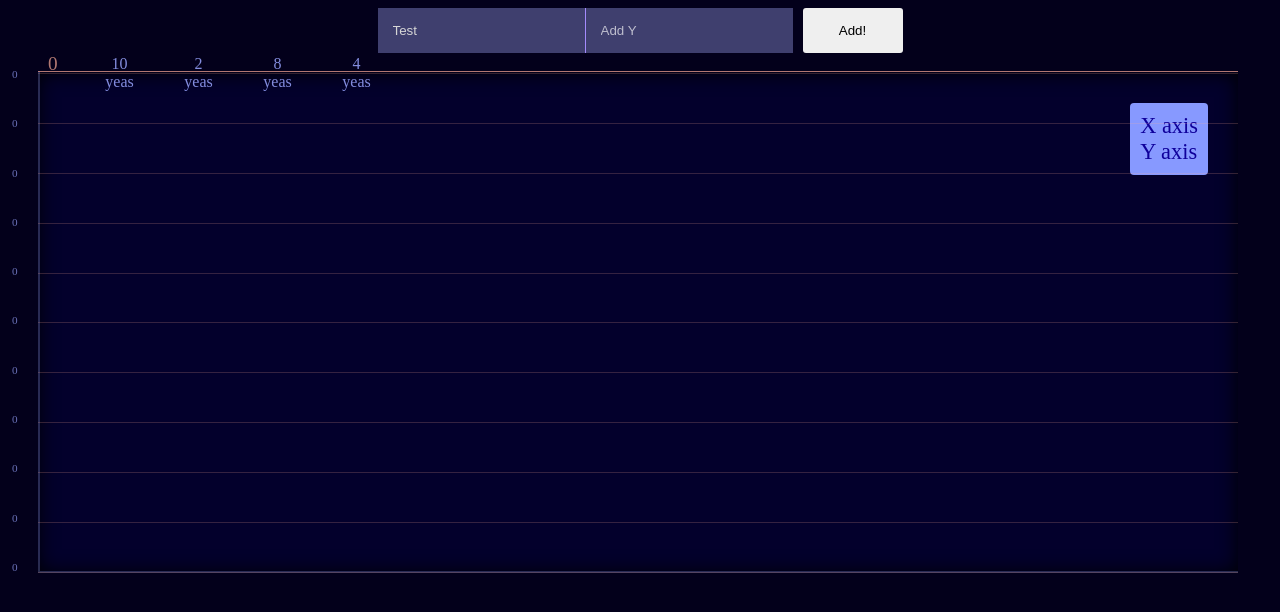
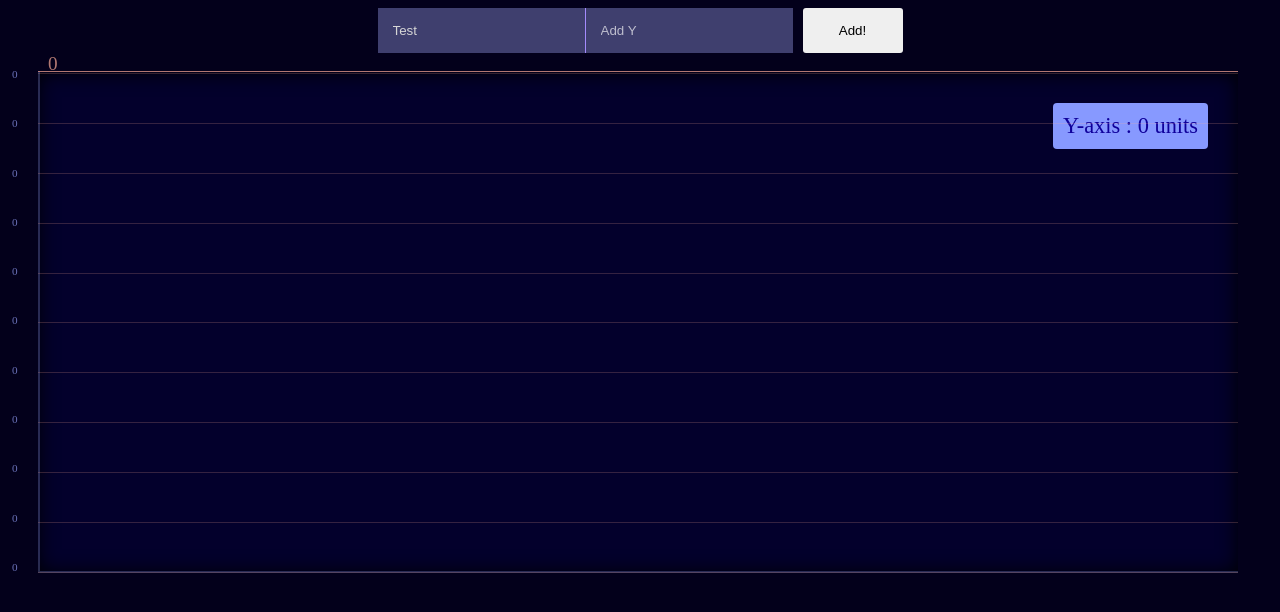
Before and after one commit to guptaashish190/graph-generator, a React (Create React App) app: page / in a window 1280 px wide. Shown: the top 612 px of the page. Built offline with nearby package versions, Linux system fonts and the light colour scheme.

Commit message:
Remove Defalut vals

```diff
--- a/src/components/App.js
+++ b/src/components/App.js
@@ -3,8 +3,8 @@ import $ from 'jquery';
 class App extends Component {
   state = {
     numberOfDataElements: 0,
-    legend: { y: "Y axis", x: "X axis" },
-    data: [{ x: "yeas", y: 10 }, { x: "yeas", y: 2 }, { x: "yeas", y: 8 }, { x: "yeas", y: 4 }],
+    legend: 0,
+    data: [],
     maxHeight: 0,
     tempValues: {
       x: "test",
@@ -25,6 +25,10 @@ class App extends Component {
     this.setState({
       maxHeight: max
     }, () => {
+      let spacing = this.state.maxHeight / 10;
+      this.setState({
+        legend : spacing
+      });
       this.setYmarkings();
     });
 
@@ -49,7 +53,6 @@ class App extends Component {
     let cData = this.state.data;
 
     cData.push({ x: this.state.tempValues.x, y: Number(this.state.tempValues.y) });
-
     this.setState({
       data: cData,
       numberOfDataElements: 1 + this.state.numberOfDataElements
@@ -73,10 +76,12 @@ class App extends Component {
     let heightInUnits = this.state.maxHeight * (heightInPixels / $(".bar-graph").height());
     let finalHeightUnit = Math.floor(heightInUnits * 100) / 100;
 
-    this.setState({
-      mouseCoordinateY: - $(".bar-graph").offset().top + e.clientY,
-      mouseMoveValue: finalHeightUnit
-    });
+    if(e.clientY - $(".bar-graph").offset().top > 0){
+      this.setState({
+        mouseCoordinateY: - $(".bar-graph").offset().top + e.clientY,
+        mouseMoveValue: finalHeightUnit
+      });
+    }
   }
 
   remove = (e) => {
@@ -100,8 +105,7 @@ class App extends Component {
         </div>
         <BarGraph
           mouseMovehandler={this.mouseMovehandler}
-          legX={this.state.legend.x}
-          legY={this.state.legend.y}
+          leg={this.state.legend}
           setYmarkings={this.setYmarkings}
           mouseMoveValue={this.state.mouseMoveValue}
           mouseCoordinateY={this.state.mouseCoordinateY}
@@ -121,7 +125,7 @@ class BarGraph extends Component {
 
     return (
       <div className="bar-graph" onMouseMove={this.props.mouseMovehandler.bind(this)}>
-        <Legend legX={this.props.legX} legY={this.props.legY} />
+        <Legend leg = {this.props.leg} />
         <div className="y-markings">
           {this.props.setYmarkings().map((elem, i) =>
             <li key={i} className="y-markings-elem" >{elem}</li>
@@ -185,8 +189,7 @@ class Legend extends Component {
   render() {
     return (
       <div className="legend">
-        <div>{this.props.legX}</div>
-        <div>{this.props.legY}</div>
+        <div>Y-axis : {this.props.leg} units</div>
       </div>
     );
   }
```
